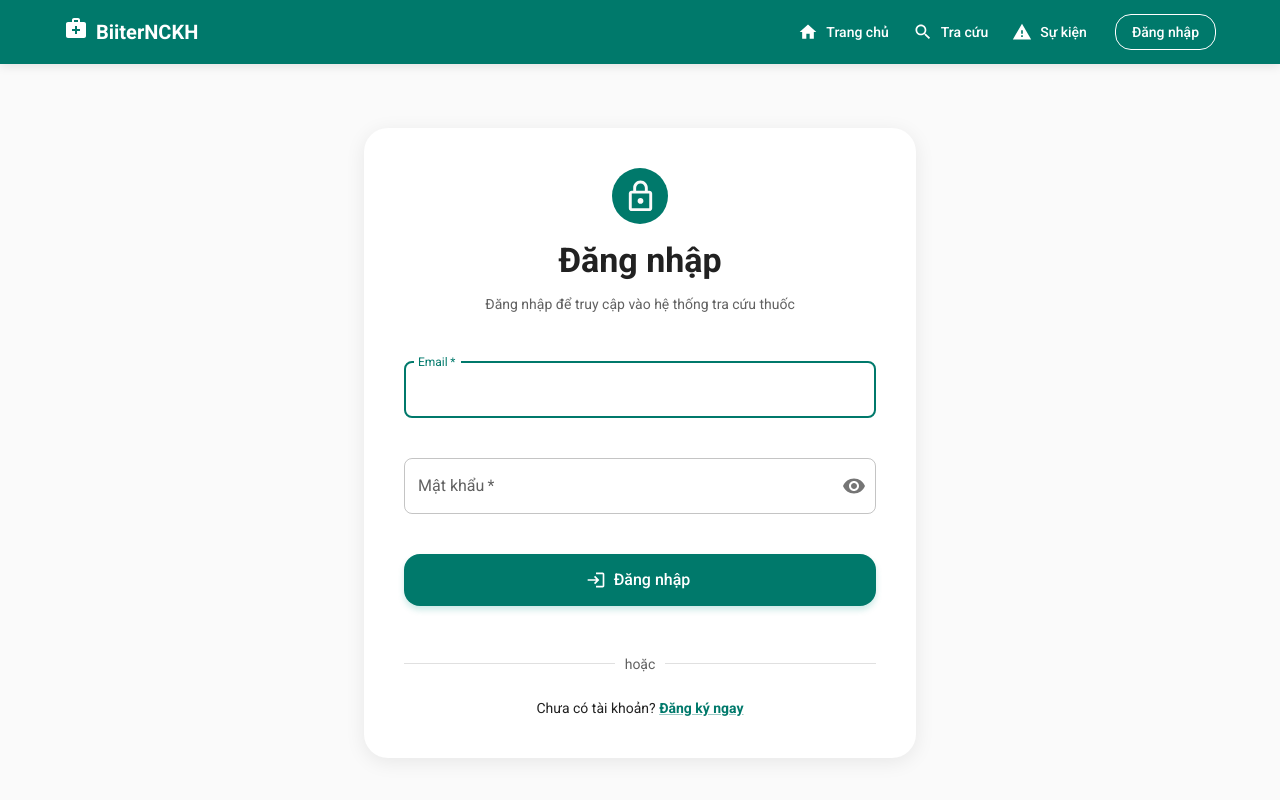
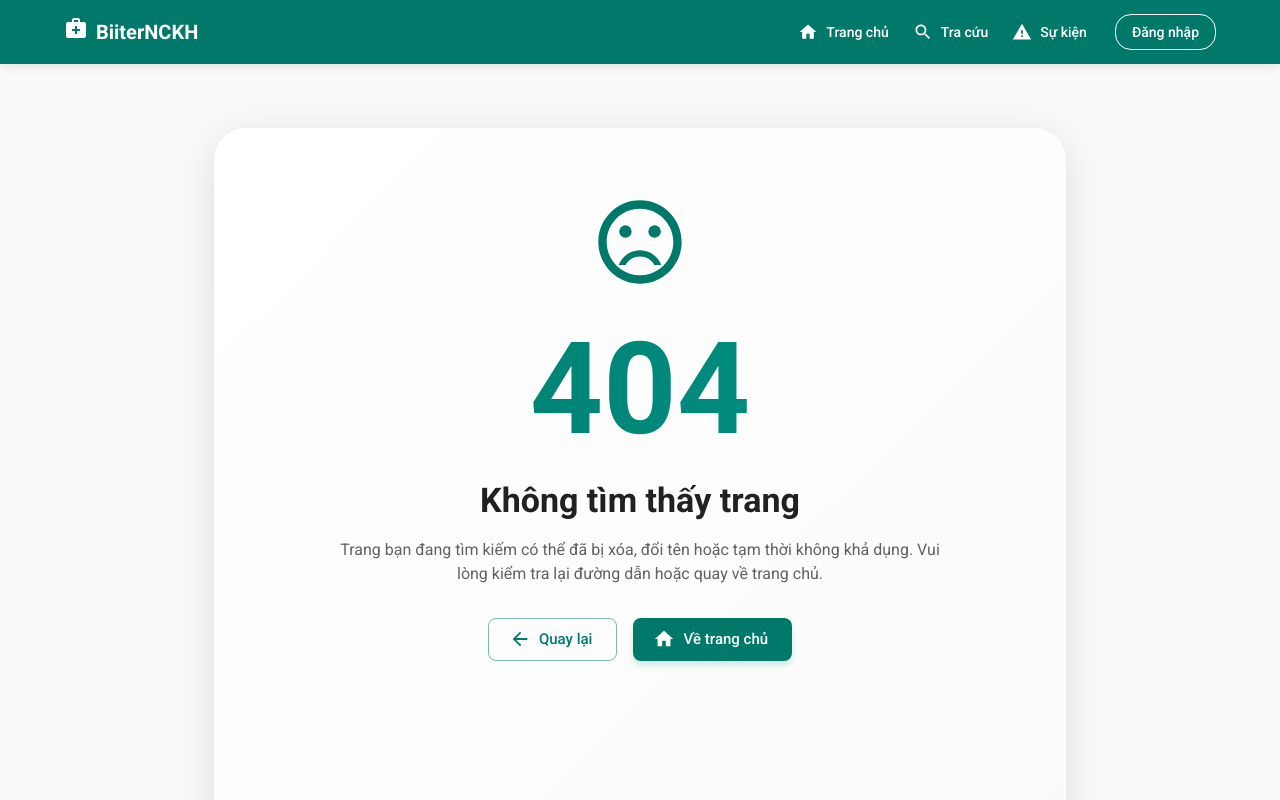
Before and after one commit to vietlinhh02/bitterr, a React (Create React App) app in the folder frontend/: page /features in a window 1280 px wide. Before the commit this address led to /login. Shown: the top 800 px of the page. Built offline with nearby package versions, Linux system fonts and the light colour scheme.

Commit message:
xoá tab features. đổi navigate sang home sau khi login

```diff
--- a/frontend/src/App.js
+++ b/frontend/src/App.js
@@ -147,15 +147,15 @@
               <Route path="/" element={<Home />} />
 
               {/* Trang đăng nhập và đăng ký */}
-              <Route path="/login" element={<Login />} />
+              <Route path="/login" element={<Login redirectPath="/" />} />
               <Route path="/register" element={<Register />} />
 
               {/* Trang tổng hợp tính năng */}
               <Route
-                path="/features"
+                path="/"
                 element={
                   <ProtectedRoute>
-                    <AllFeatures />
+                    <Home />
                   </ProtectedRoute>
                 }
               />
--- a/frontend/src/components/Login.js
+++ b/frontend/src/components/Login.js
@@ -84,7 +84,7 @@
       if (response.data.success) {
         localStorage.setItem('token', response.data.token);
         updateUser(response.data.user);
-        navigate('/features');
+        navigate('/');
       }
     } catch (error) {
       console.error('Login error:', error);
```
